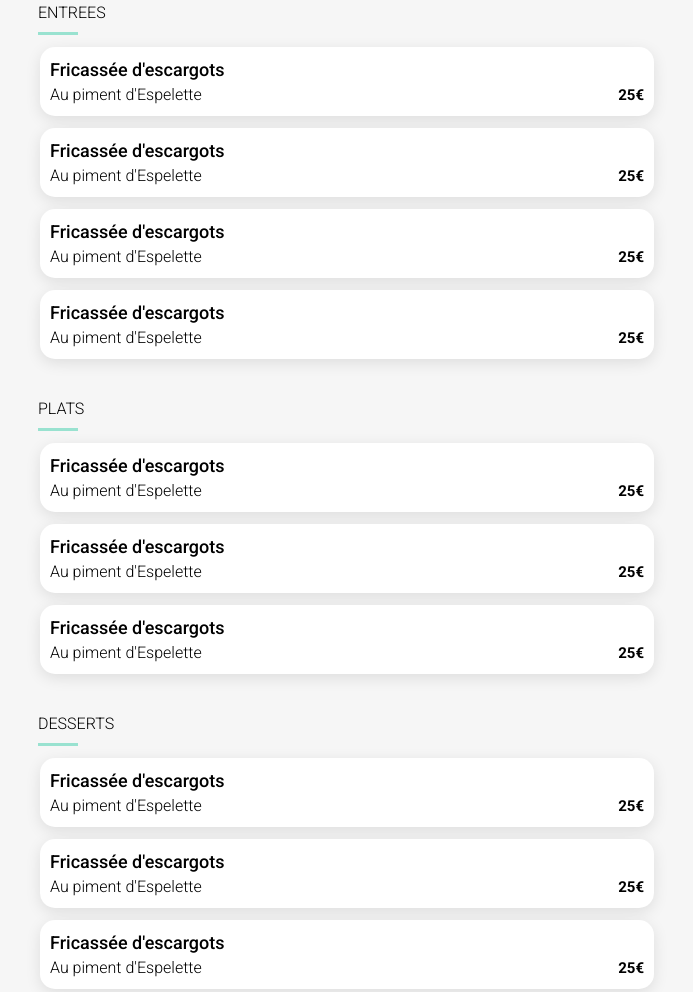
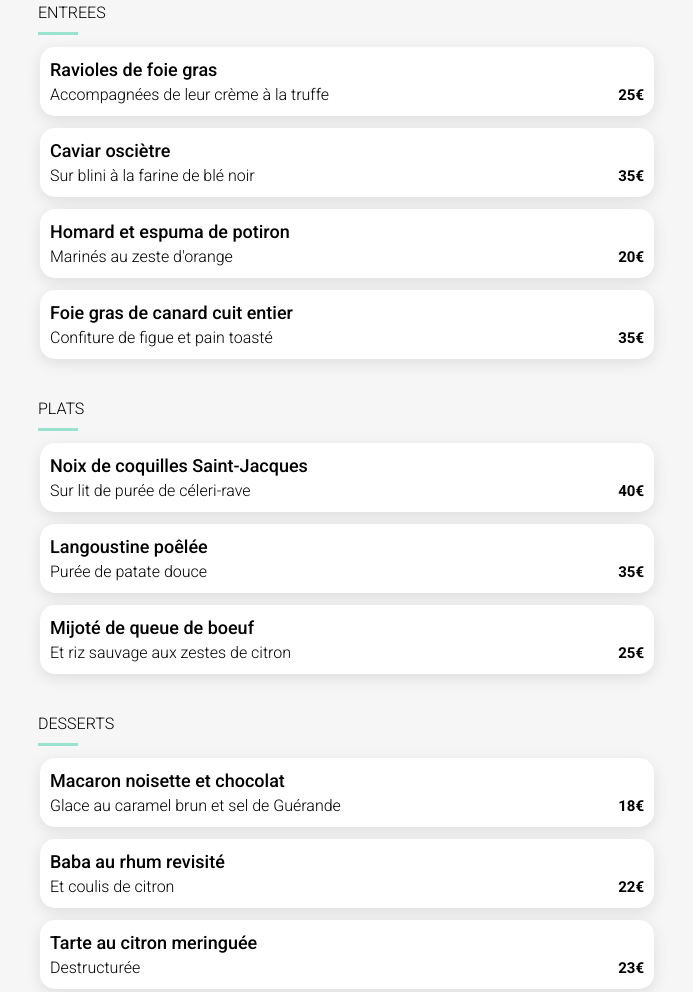
Before and after one commit to heilea/ohmyfood, a website: page menu3.html in a window 1280 px wide. Shown: the part 370-1362 px from the top of the page, without its empty margins (293-986 px from the left). Drawn offline with Linux system fonts and the light colour scheme; a web font is replaced by a local one.

Commit message:
menu done, responsive heart no

```diff
--- a/SCSS/menu.scss
+++ b/SCSS/menu.scss
@@ -63,7 +63,6 @@ img{
             align-items: center;
             justify-content: space-between;
         }
-
             .icons{
                 i{
                     position: absolute;
@@ -97,10 +96,16 @@ img{
     .dish{
         font-weight: 500;
         font-size: 1.125rem;
+        text-overflow: ellipsis;
+        white-space: nowrap;
+        overflow: hidden;
     }
     .subtitle{
         font-weight: 300;
         font-size: 1rem;
+        text-overflow: ellipsis;
+        white-space: nowrap;
+        overflow: hidden;
     }
 .menu{
     display: block;
@@ -110,7 +115,6 @@ img{
     .title{
         margin-bottom: 12px;
         margin-left: 13px;
-
 
         &::after{
             content: '';
@@ -151,15 +155,12 @@ img{
             gap: 10px;
             margin-right: -60px;
 
-
-
             .price{
                 display: flex;
                 align-items: flex-end;
                 font-weight: 700;
                 font-size: 15px;
                 padding-bottom: 12px;
-
             }
             .check{
                 width: 60px;
@@ -199,17 +200,6 @@ img{
     margin-top: 40px;
 }
 
-
-
-
-
-
-
-
-
-
-
-
 footer{
     width: 100%;
     padding: 22px 25px;
@@ -237,6 +227,7 @@ footer{
 }
 
 @media screen and (min-width: 749px){
+
     .menu{
         padding: 0px 125px;
     }
--- a/SCSS/style.scss
+++ b/SCSS/style.scss
@@ -154,13 +154,9 @@ main{
         }
     }
 }
-
-
-
 .card-title{
     font-size: 1.125rem;
     font-weight: 700;
-
 }
 .card-content{
     display: flex;
@@ -191,11 +187,6 @@ main{
         transition: opacity 0.8s ease-in 0.3s;
     }
 }
-//.fa-regular:hover//
-
-
-
-
 footer{
     width: 100%;
     padding: 22px 25px;
@@ -222,8 +213,6 @@ footer{
     }
 }
 
-
-
 .grid{
     display: flex;
     flex-direction: column;
@@ -235,6 +224,9 @@ footer{
 @media  (min-width: 749px){
     .step{
         width: inherit;
+    }
+    .number-position{
+        width: 60%;
     }
 }
 
--- a/menu3.html
+++ b/menu3.html
@@ -34,8 +34,8 @@
         <div class="card_container">
             <div class="card">
                 <div class="card1">
-                        <h3 class="dish">Fricassée d'escargots</h3>
-                        <p class="subtitle">Au piment d'Espelette</p>
+                        <h3 class="dish">Ravioles de foie gras</h3>
+                        <p class="subtitle">Accompagnées de leur crème à la truffe</p>
                 </div>
                 <div class="card2">
                     <div class="price">25€</div>
@@ -47,11 +47,11 @@
 
             <div class="card">
                 <div class="card1">
-                        <h3 class="dish">Fricassée d'escargots</h3>
-                        <p class="subtitle">Au piment d'Espelette</p>
+                        <h3 class="dish">Caviar osciètre</h3>
+                        <p class="subtitle">Sur blini à la farine de blé noir</p>
                 </div>
                 <div class="card2">
-                    <div class="price">25€</div>
+                    <div class="price">35€</div>
                     <div class="check">
                         <i class="fa-solid fa-circle-check"></i>
                     </div>
@@ -60,11 +60,11 @@
 
             <div class="card">
                 <div class="card1">
-                        <h3 class="dish">Fricassée d'escargots</h3>
-                        <p class="subtitle">Au piment d'Espelette</p>
+                        <h3 class="dish">Homard et espuma de potiron</h3>
+                        <p class="subtitle">Marinés au zeste d'orange</p>
                 </div>
                 <div class="card2">
-                    <div class="price">25€</div>
+                    <div class="price">20€</div>
                     <div class="check">
                         <i class="fa-solid fa-circle-check"></i>
                     </div>
@@ -72,11 +72,11 @@
                 </div>
                 <div class="card">
                     <div class="card1">
-                            <h3 class="dish">Fricassée d'escargots</h3>
-                            <p class="subtitle">Au piment d'Espelette</p>
+                            <h3 class="dish">Foie gras de canard cuit entier</h3>
+                            <p class="subtitle">Confiture de figue et pain toasté</p>
                     </div>
                     <div class="card2">
-                        <div class="price">25€</div>
+                        <div class="price">35€</div>
                         <div class="check">
                             <i class="fa-solid fa-circle-check"></i>
                         </div>
@@ -91,11 +91,11 @@
             <div class="card_container">
                 <div class="card">
                     <div class="card1">
-                            <h3 class="dish">Fricassée d'escargots</h3>
-                            <p class="subtitle">Au piment d'Espelette</p>
+                            <h3 class="dish">Noix de coquilles Saint-Jacques</h3>
+                            <p class="subtitle">Sur lit de purée de céleri-rave</p>
                     </div>
                     <div class="card2">
-                        <div class="price">25€</div>
+                        <div class="price">40€</div>
                         <div class="check">
                             <i class="fa-solid fa-circle-check"></i>
                         </div>
@@ -103,11 +103,11 @@
                     </div>
                 <div class="card">
                     <div class="card1">
-                            <h3 class="dish">Fricassée d'escargots</h3>
-                            <p class="subtitle">Au piment d'Espelette</p>
+                            <h3 class="dish">Langoustine poêlée</h3>
+                            <p class="subtitle">Purée de patate douce</p>
                     </div>
                     <div class="card2">
-                        <div class="price">25€</div>
+                        <div class="price">35€</div>
                         <div class="check">
                             <i class="fa-solid fa-circle-check"></i>
                         </div>
@@ -115,8 +115,8 @@
                 </div>
                 <div class="card">
                     <div class="card1">
-                            <h3 class="dish">Fricassée d'escargots</h3>
-                            <p class="subtitle">Au piment d'Espelette</p>
+                            <h3 class="dish">Mijoté de queue de boeuf</h3>
+                            <p class="subtitle">Et riz sauvage aux zestes de citron</p>
                     </div>
                     <div class="card2">
                         <div class="price">25€</div>
@@ -133,11 +133,11 @@
             <div class="card_container">
                 <div class="card">
                     <div class="card1">
-                            <h3 class="dish">Fricassée d'escargots</h3>
-                            <p class="subtitle">Au piment d'Espelette</p>
+                            <h3 class="dish">Macaron noisette et chocolat </h3>
+                            <p class="subtitle">Glace au caramel brun et sel de Guérande</p>
                     </div>
                     <div class="card2">
-                        <div class="price">25€</div>
+                        <div class="price">18€</div>
                         <div class="check">
                             <i class="fa-solid fa-circle-check"></i>
                         </div>
@@ -145,11 +145,11 @@
                     </div>
                 <div class="card">
                     <div class="card1">
-                            <h3 class="dish">Fricassée d'escargots</h3>
-                            <p class="subtitle">Au piment d'Espelette</p>
+                            <h3 class="dish">Baba au rhum revisité </h3>
+                            <p class="subtitle">Et coulis de citron</p>
                     </div>
                     <div class="card2">
-                        <div class="price">25€</div>
+                        <div class="price">22€</div>
                         <div class="check">
                             <i class="fa-solid fa-circle-check"></i>
                         </div>
@@ -157,11 +157,11 @@
                 </div>
                 <div class="card">
                     <div class="card1">
-                            <h3 class="dish">Fricassée d'escargots</h3>
-                            <p class="subtitle">Au piment d'Espelette</p>
+                            <h3 class="dish">Tarte au citron meringuée </h3>
+                            <p class="subtitle">Destructurée</p>
                     </div>
                     <div class="card2">
-                        <div class="price">25€</div>
+                        <div class="price">23€</div>
                         <div class="check">
                             <i class="fa-solid fa-circle-check"></i>
                         </div>
@@ -172,8 +172,6 @@
 
 
         <button class="CTA">Commander</button>
-
-
 
    </main>
 
```
Also changed, not shown: menu1.html (+24 -26 lines), menu2.html (+26 -28 lines), menu4.html (+26 -30 lines), assets/css/menu.css, assets/css/style.css, 2 other files.
